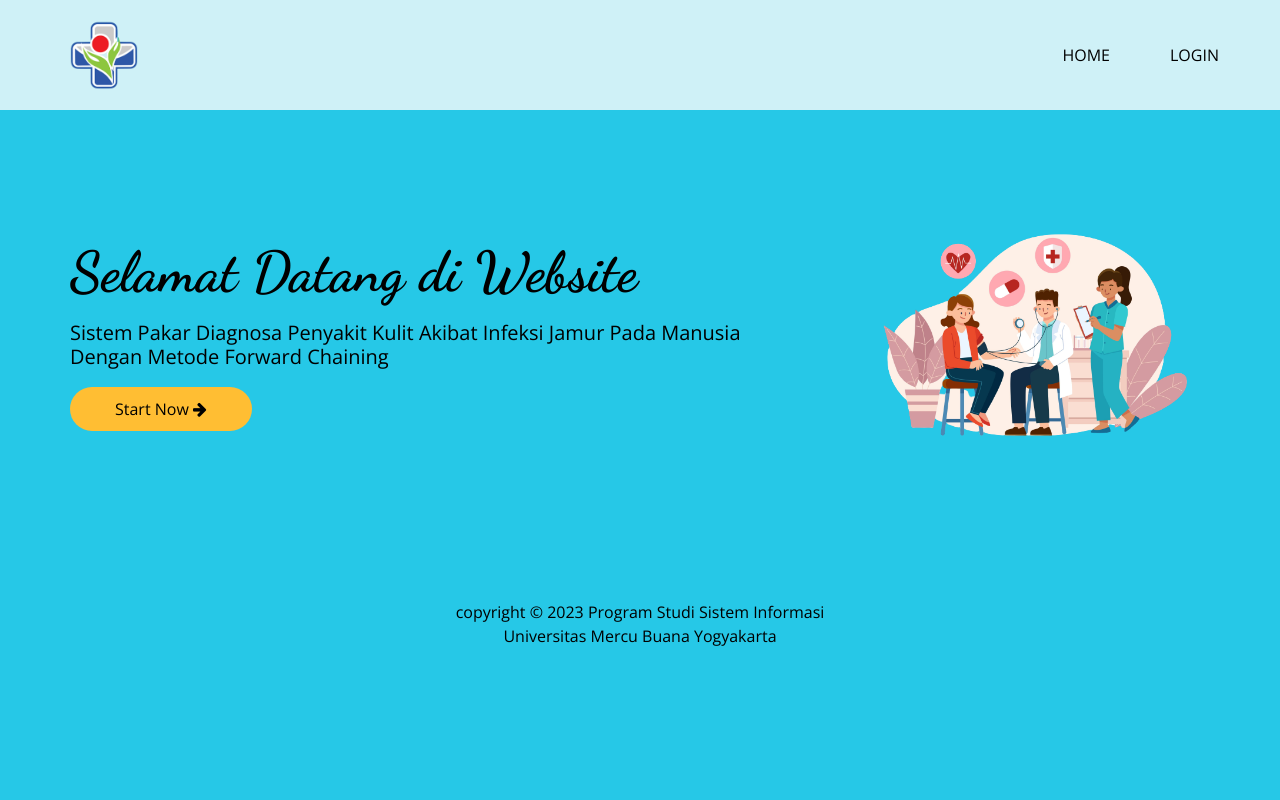
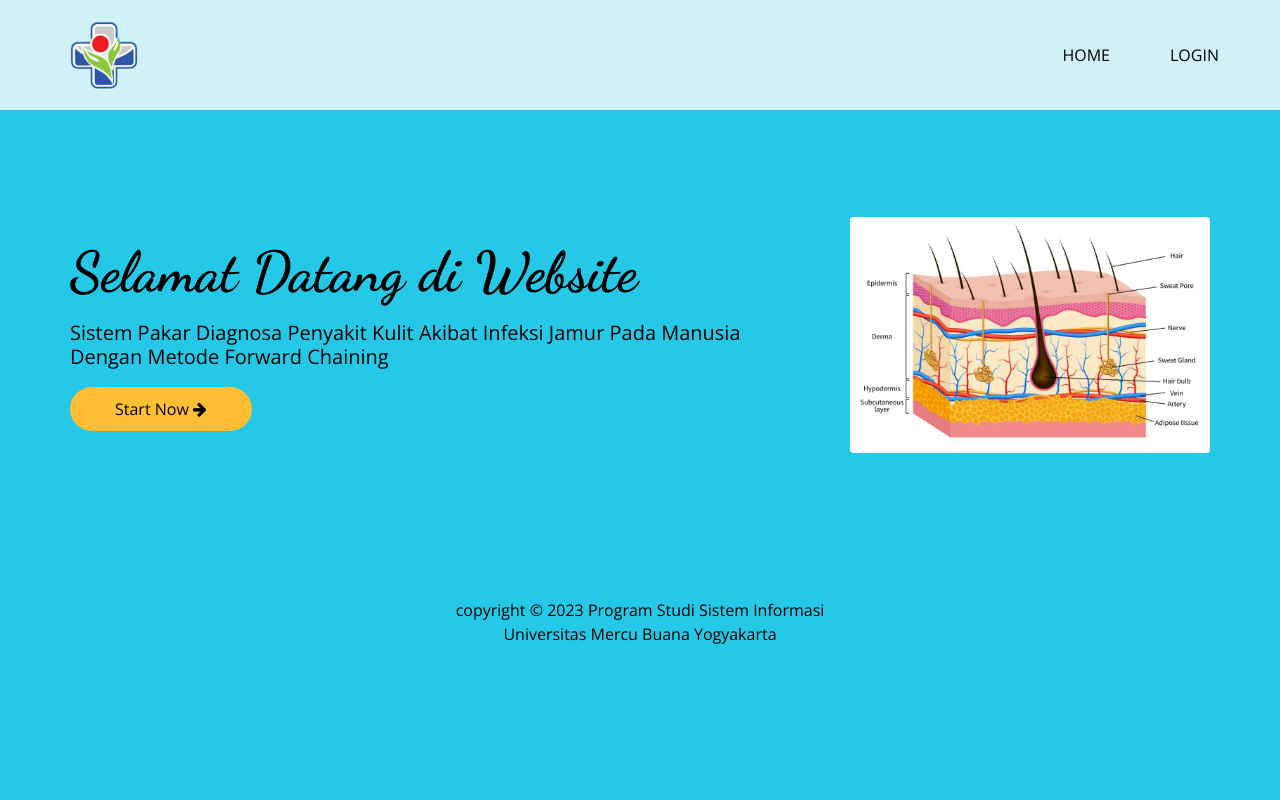
Before and after one commit to AhmadSubadri/Pakar-kulit-CI3-ForwardChining, a CodeIgniter app: page / in a window 1280 px wide. Run offline with CodeIgniter, Linux system fonts and the light colour scheme; some libraries are stand-ins or nearby versions.

Commit message:
modify image

```diff
--- a/application/views/welcome_message.php
+++ b/application/views/welcome_message.php
@@ -5,7 +5,7 @@
 			<div class="container">
 				<nav class="navbar navbar-expand-lg custom_nav-container ">
 					<a class="navbar-brand" href="<?= site_url(''); ?>">
-						<img src="<?= base_url(); ?>assets/images/favicon.png"" alt="" height=" 100%" width="20%">
+						<img src="<?= base_url(); ?>assets/images/favicon.png" alt="" height=" 100%" width="20%">
 					</a>
 
 					<button class="navbar-toggler" type="button" data-toggle="collapse" data-target="#navbarSupportedContent" aria-controls="navbarSupportedContent" aria-expanded="false" aria-label="Toggle navigation">
@@ -57,7 +57,7 @@
 							</div>
 							<div class="col-md-4 col-lg-4 ">
 								<div class="detail-box">
-									<img src="<?= base_url(); ?>assets/images/image_home.png" alt="" height="100%" width="100%">
+									<img src="<?= base_url(); ?>assets/images/image_home.png" alt="" class="rounded" height="100%" width="100%">
 								</div>
 							</div>
 						</div>
```
Also changed, not shown: assets/images/image_ho11me.png (added), assets/images/image_home.png.
